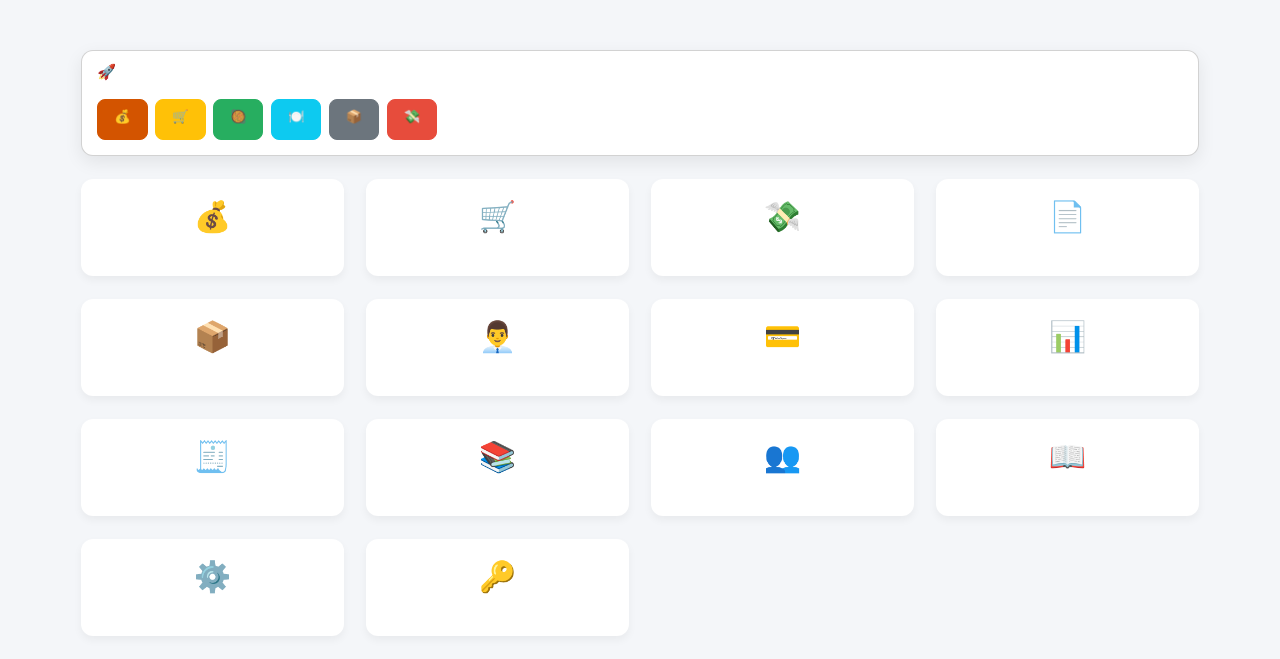
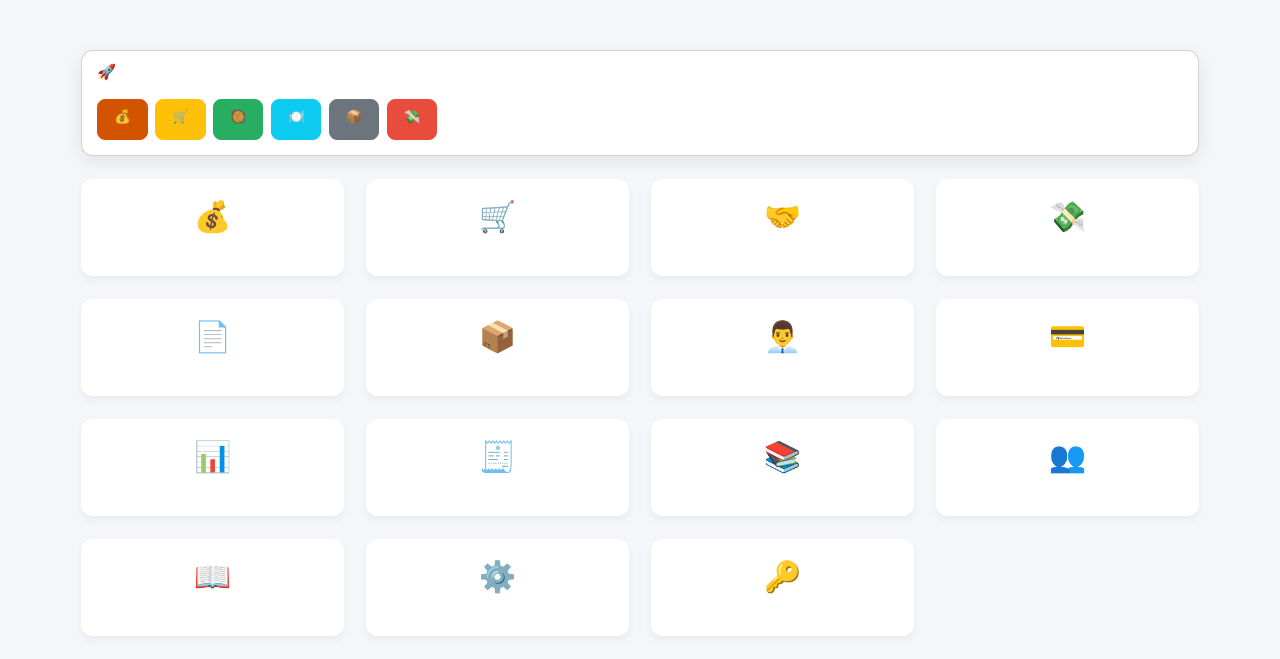
Before and after one commit to fysl71443-coder/last_try, a Flask app: template templates/dashboard.html in a window 1280 px wide. Shown: the part 198-857 px from the top of the page. Run offline with Flask 3, Linux system fonts and the light colour scheme; the template is opened without the code that fills it: most values are stand-ins (such as "Sample title", 1, 10 or a date in 2020).

Commit message:
feat(dashboard): add Suppliers card linking to /suppliers

```diff
--- a/templates/dashboard.html
+++ b/templates/dashboard.html
@@ -80,6 +80,16 @@ body {
         </div>
       </a>
     </div>
+
+	    <div class="col-md-3 col-sm-6">
+	      <a href="{{ url_for('suppliers') }}" class="text-decoration-none text-dark">
+	        <div class="dashboard-card">
+	          <div class="dashboard-icon">🤝</div>
+	          <h6>{{ _('Suppliers / الموردون') }}</h6>
+	        </div>
+	      </a>
+	    </div>
+
 
     <div class="col-md-3 col-sm-6">
       <a href="{{ url_for('expenses') }}" class="text-decoration-none text-dark">
```
